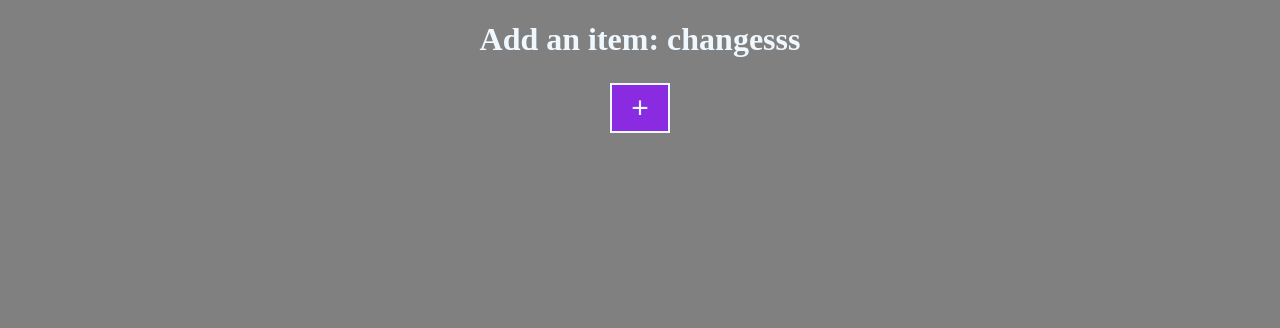
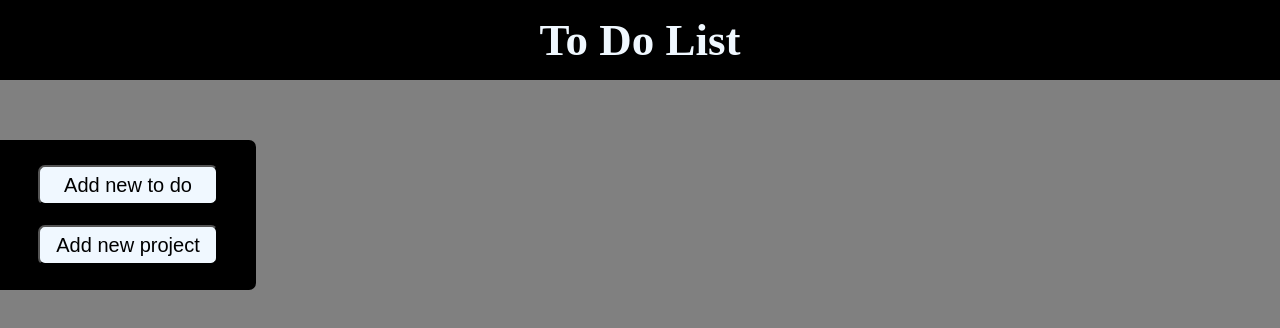
Before and after one commit to RyanHazlewood0/odin-todo, a plain HTML site: page index.html in a window 1280 px wide. Drawn offline with Linux system fonts and the light colour scheme.

Commit message:
side-list div & 2x buttons added

```diff
--- a/index.html
+++ b/index.html
@@ -8,10 +8,13 @@
 </head>
 <body>
 
-  <h1>Add an item: changesss</h1>
+    <header>
+        <h1>To Do List</h1>
+    </header>
 
-    <div id="containerModal">
-    <button id="openModal">+</button>
+    <div id="side-list">
+<button id="add-to-do">Add new to do</button>
+<button id="add-project">Add new project</button>
 </div>
 
     <script src="script.js"></script>
--- a/style.css
+++ b/style.css
@@ -1,33 +1,54 @@
+* {
+    margin: 0;
+    padding: 0;
+    box-sizing: border-box;
+}
+
 body {
     background-color: grey;
-    color: aliceblue
+    color: aliceblue;
+}
+
+header {
+    display: flex;
+    width: 100%;
+    height: 80px;
+    background-color: black;
+    margin-top: 0px;
+
+    justify-content: center;
 }
 
 h1 {
     display: flex;
     justify-content: center;
+    margin-top: auto;
+    margin-bottom: auto;
+    font-size: 45px;
+    color: aliceblue;
 }
 
-#containerModal {
- display: flex;
- justify-content: center;
- margin-top: 25px;
+#side-list {
+    margin-top: 60px;
+    height: 100%;
+    width: 20%;
+    padding-top: 15px;
+    padding-bottom: 15px;
+    background-color: black;
+    display: flex;
+    flex-direction: column;
+    border-top-right-radius: 7px;
+    border-bottom-right-radius: 7px;
 }
 
-#openModal {
-    background-color: blueviolet;
-    color: aliceblue;
-    width: 60px;
-    height: 50px;
-    font-size: 30px;
-    border: 2px solid aliceblue;
+#add-to-do, #add-project {
+    width: 70%;
+    height: 40px;
+    background-color: aliceblue;
+    margin-left: auto;
+    margin-right: auto;
+    margin-top: 10px;
+    margin-bottom: 10px;
+    font-size: 20px;
+    border-radius: 7px;
 }
-
-
-#newModal {
-    display: block;
-    height: 500px;
-    width: 400px;
-    background-color: blueviolet;
-    color: aliceblue;
-}
```
